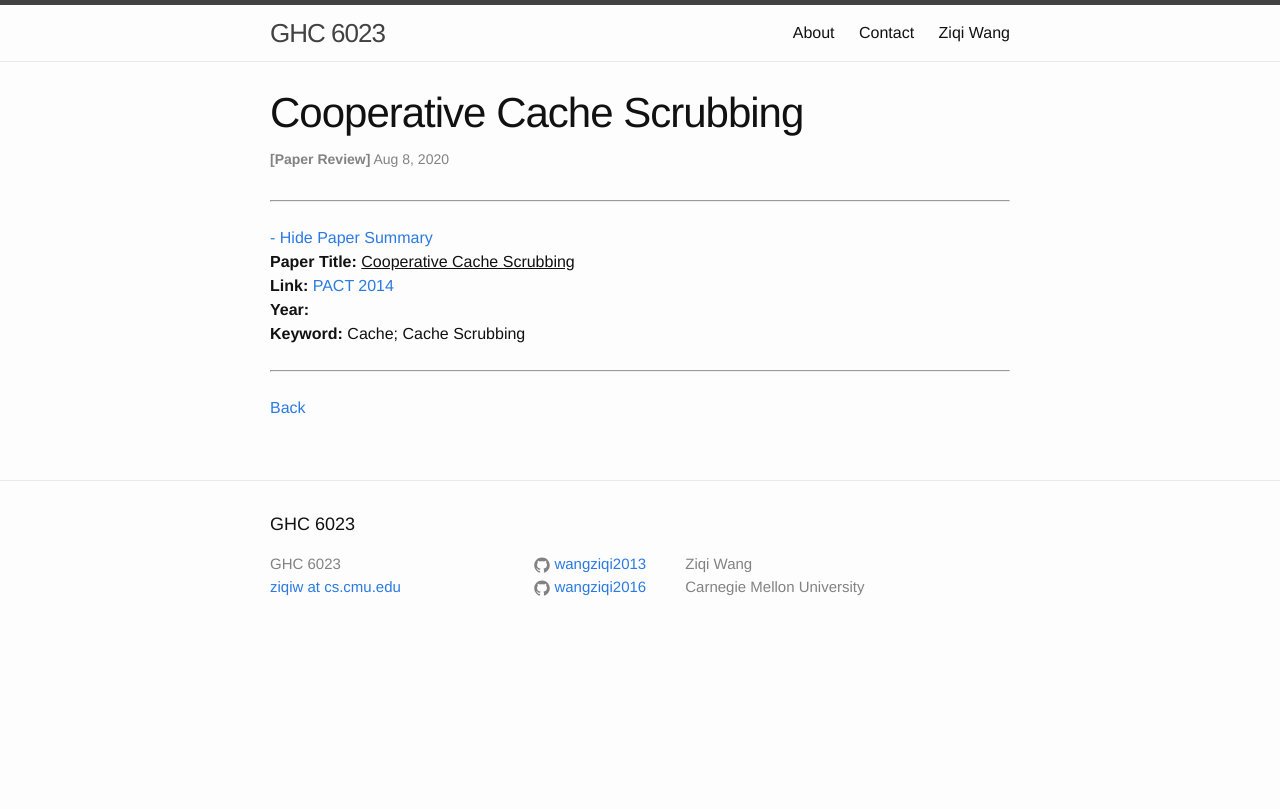
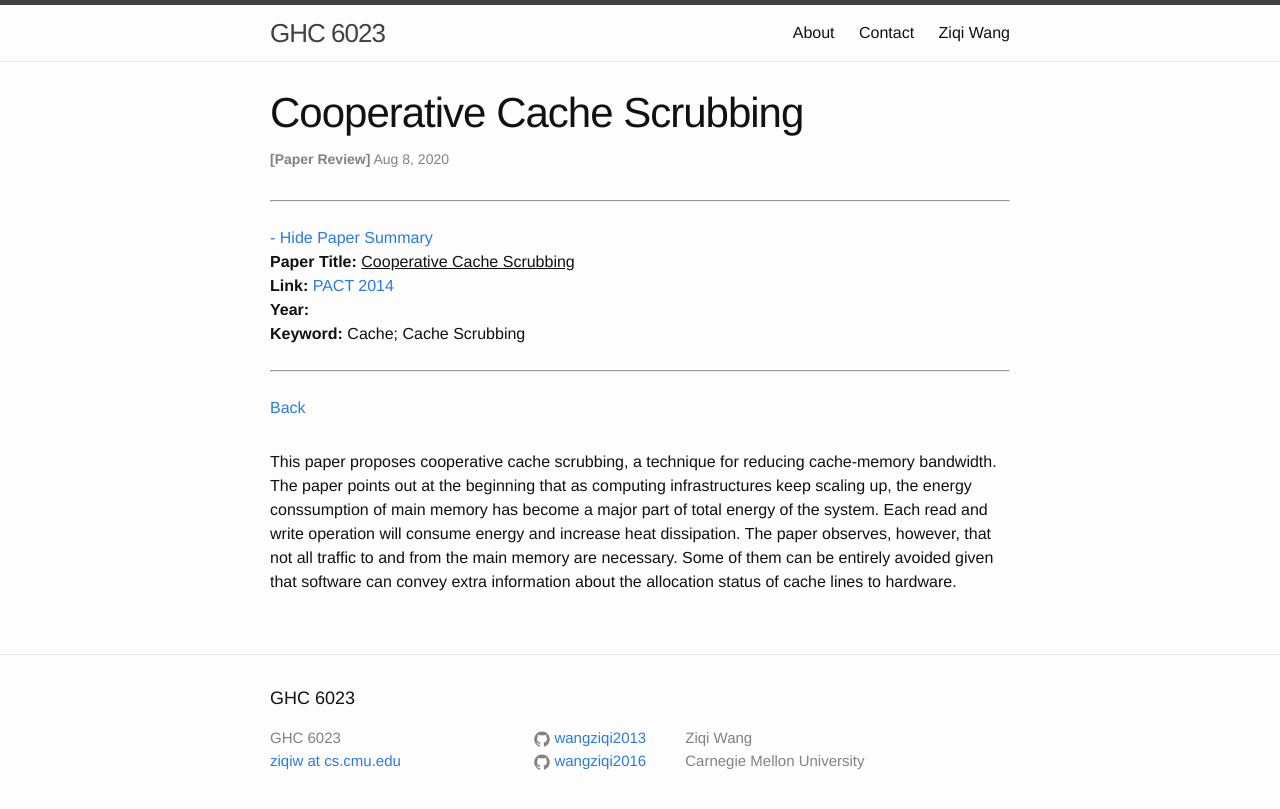
Before and after one commit to wangziqi2013/wangziqi2013.github.io, a Jekyll site: the page built from _posts/2020-08-07-cooperative-cache-scrubbing.markdown, in a window 1280 px wide. Shown: the top 809 px of the page. Built offline with Jekyll 4.4.1, drawn with Linux system fonts in a browser that asks for light colours.

Commit message:
Adding motivation

```diff
--- a/_posts/2020-08-07-cooperative-cache-scrubbing.markdown
+++ b/_posts/2020-08-07-cooperative-cache-scrubbing.markdown
@@ -12,3 +12,9 @@ htm_cd:
 htm_cr:
 version_mgmt:
 ---
+
+This paper proposes cooperative cache scrubbing, a technique for reducing cache-memory bandwidth. The paper points out
+at the beginning that as computing infrastructures keep scaling up, the energy conssumption of main memory has become
+a major part of total energy of the system. Each read and write operation will consume energy and increase heat dissipation.
+The paper observes, however, that not all traffic to and from the main memory are necessary. Some of them can be entirely
+avoided given that software can convey extra information about the allocation status of cache lines to hardware.
```
